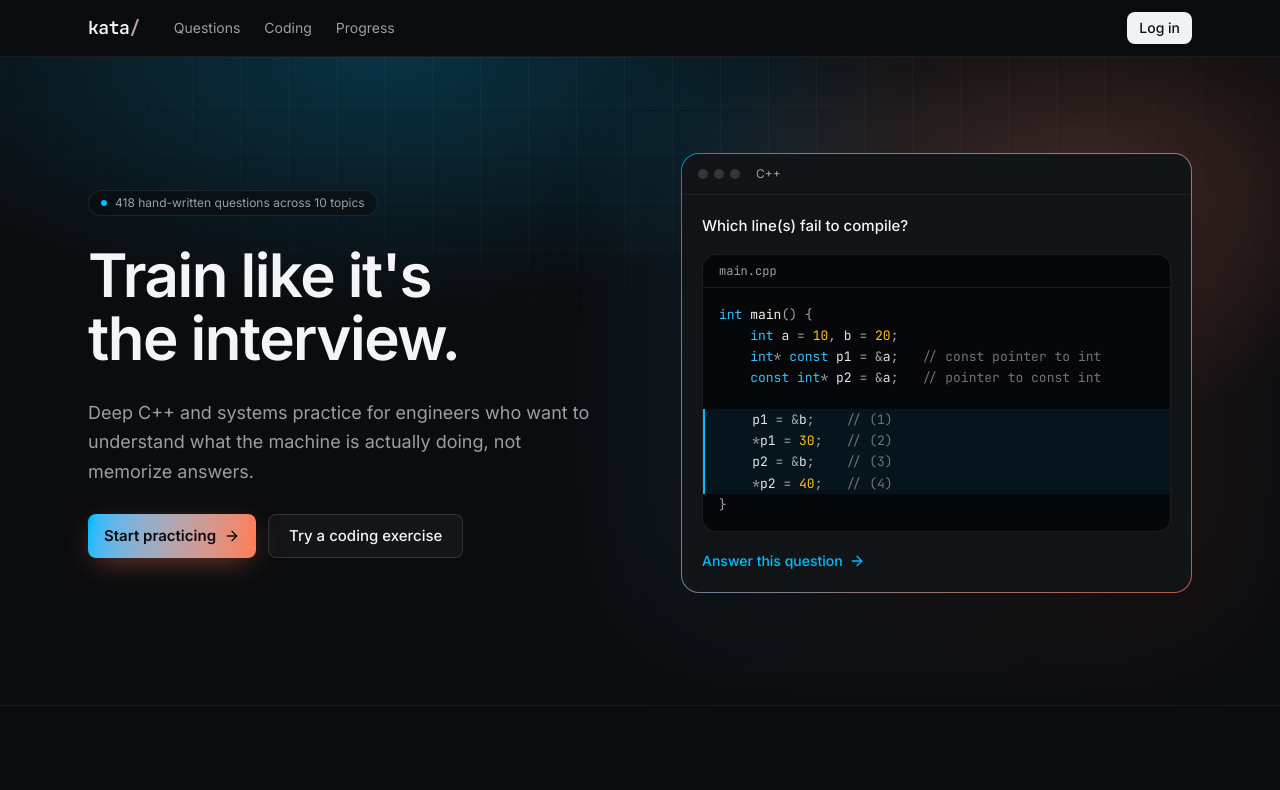
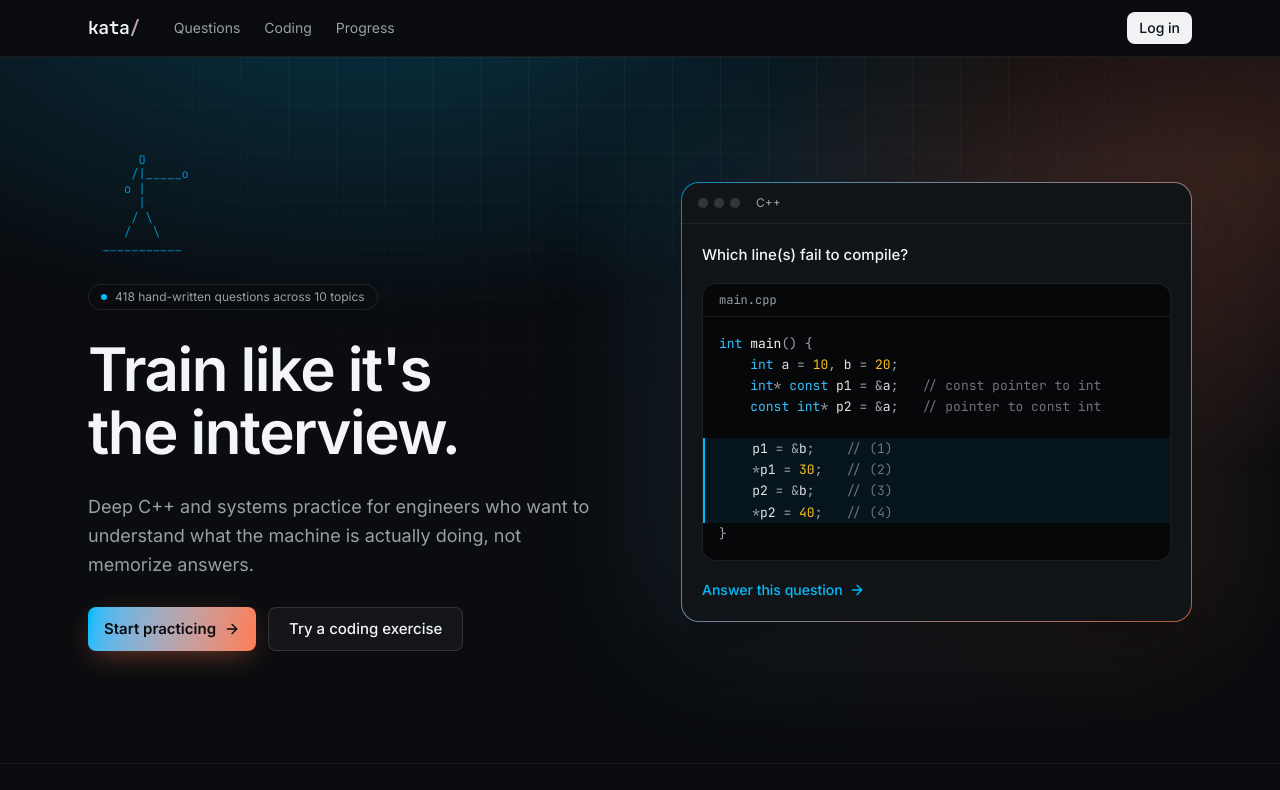
Before and after one commit to pricelenoir/kata, a Next.js app: page / in a window 1280 px wide. Shown: the top 790 px of the page. Built offline with nearby package versions, Linux system fonts and the light colour scheme; no server answers.

Commit message:
Landing: slowly drifting hero glow and an ASCII karateka
The figure loops through a short kata (bow, block, punch, front kick)
and holds still under prefers-reduced-motion or in a hidden tab.

Co-Authored-By: Claude Opus 5.5 <noreply@anthropic.com>

```diff
--- a/app/globals.css
+++ b/app/globals.css
@@ -165,7 +165,18 @@
     linear-gradient(120deg, color-mix(in oklch, var(--color-brand-sky) 70%, transparent), color-mix(in oklch, var(--color-brand-orange) 70%, transparent)) border-box;
 }
 
-/* Soft light behind the landing hero. */
+/* Soft light behind the landing hero; drifts very slowly. */
+@keyframes glow-drift {
+  0%, 100% { transform: translate3d(0, 0, 0) scale(1); }
+  33% { transform: translate3d(4%, 3%, 0) scale(1.06); }
+  66% { transform: translate3d(-3%, 2%, 0) scale(1.03); }
+}
+
+.glow-drift {
+  animation: glow-drift 26s ease-in-out infinite;
+  will-change: transform;
+}
+
 .hero-glow {
   background:
     radial-gradient(60% 55% at 30% 0%, color-mix(in oklch, var(--color-brand-sky) 22%, transparent), transparent 70%),
--- a/app/page.tsx
+++ b/app/page.tsx
@@ -1,6 +1,7 @@
 import Link from "next/link";
 import { ArrowRightIcon, BarChart3Icon, BrainCircuitIcon, TerminalSquareIcon } from "lucide-react";
 import { SiteHeader } from "@/components/layout/site-header";
+import { KataFigure } from "@/components/landing/kata-figure";
 import { CodeBlock } from "@/components/question/code-block";
 import { Button } from "@/components/ui/button";
 import { getQuestionById, getQuestionsByCategory, getTotalQuestionCount } from "@/lib/questions";
@@ -39,13 +40,14 @@ export default function LandingPage() {
       <main className="flex-1">
         {/* ---- Hero ---- */}
         <section className="relative overflow-hidden border-b border-border/70">
-          <div aria-hidden className="hero-glow pointer-events-none absolute inset-0" />
+          <div aria-hidden className="hero-glow glow-drift pointer-events-none absolute -inset-[10%]" />
           <div
             aria-hidden
             className="pointer-events-none absolute inset-0 bg-[linear-gradient(to_right,oklch(1_0_0/4%)_1px,transparent_1px),linear-gradient(to_bottom,oklch(1_0_0/4%)_1px,transparent_1px)] bg-[size:48px_48px] [mask-image:radial-gradient(ellipse_70%_60%_at_50%_0%,black,transparent)]"
           />
           <div className="relative mx-auto grid max-w-6xl grid-cols-1 items-center gap-14 px-4 pb-20 pt-16 sm:px-6 lg:grid-cols-[1.05fr_1fr] lg:pb-28 lg:pt-24">
             <div className="space-y-7 animate-in fade-in-0 slide-in-from-bottom-2 duration-700">
+              <KataFigure className="font-mono text-[12px] leading-[1.2] text-brand-sky/70 select-none" />
               <p className="inline-flex items-center gap-2 rounded-full border border-border bg-background/60 px-3 py-1 text-xs text-muted-foreground backdrop-blur">
                 <span aria-hidden className="size-1.5 rounded-full bg-brand-sky" />
                 {questionCount} hand-written questions across {CATEGORIES.length} topics
--- /dev/null
+++ b/components/landing/kata-figure.tsx
@@ -0,0 +1,111 @@
+"use client";
+
+import { useEffect, useState } from "react";
+
+// A tiny ASCII karateka running through a kata. Every frame is the same
+// size, so the figure moves in place without the layout shifting.
+
+const FRAMES = {
+  bow: [
+    "               ",
+    "      __O      ",
+    "        |\\     ",
+    "        |      ",
+    "       / \\     ",
+    "      /   \\    ",
+  ],
+  ready: [
+    "       O       ",
+    "      /|\\      ",
+    "     o | o     ",
+    "       |       ",
+    "      / \\      ",
+    "     /   \\     ",
+  ],
+  block: [
+    "    o  O       ",
+    "     \\/|\\      ",
+    "       | o     ",
+    "       |       ",
+    "      / \\      ",
+    "     /   \\     ",
+  ],
+  punch: [
+    "       O       ",
+    "      /|_____o ",
+    "     o |       ",
+    "       |       ",
+    "      / \\      ",
+    "     /   \\     ",
+  ],
+  chamber: [
+    "       O       ",
+    "     o/|\\o     ",
+    "       |__     ",
+    "       |  |    ",
+    "       |       ",
+    "      /        ",
+  ],
+  kick: [
+    "       O       ",
+    "     o/|\\o     ",
+    "       |       ",
+    "       |\\____o ",
+    "       |       ",
+    "      /        ",
+  ],
+} as const;
+
+type Pose = keyof typeof FRAMES;
+
+/** [pose, milliseconds to hold it] */
+const SEQUENCE: [Pose, number][] = [
+  ["bow", 1400],
+  ["ready", 900],
+  ["block", 450],
+  ["punch", 600],
+  ["ready", 500],
+  ["chamber", 350],
+  ["kick", 650],
+  ["chamber", 300],
+  ["ready", 500],
+  ["punch", 600],
+  ["ready", 1200],
+];
+
+const GROUND = "  ___________  ";
+
+export function KataFigure({ className }: { className?: string }) {
+  const [step, setStep] = useState(0);
+
+  useEffect(() => {
+    const reduceMotion = window.matchMedia("(prefers-reduced-motion: reduce)");
+    if (reduceMotion.matches) return;
+
+    let timer: ReturnType<typeof setTimeout>;
+    let current = 0;
+    const advance = () => {
+      timer = setTimeout(() => {
+        // Don't animate a tab nobody is looking at.
+        if (!document.hidden) {
+          current = (current + 1) % SEQUENCE.length;
+          setStep(current);
+        }
+        advance();
+      }, SEQUENCE[current][1]);
+    };
+    advance();
+    return () => clearTimeout(timer);
+  }, []);
+
+  const pose = SEQUENCE[step][0];
+  return (
+    <pre
+      role="img"
+      aria-label="An ASCII martial artist practicing a kata"
+      className={className}
+    >
+      {[...FRAMES[pose], GROUND].join("\n")}
+    </pre>
+  );
+}
```
